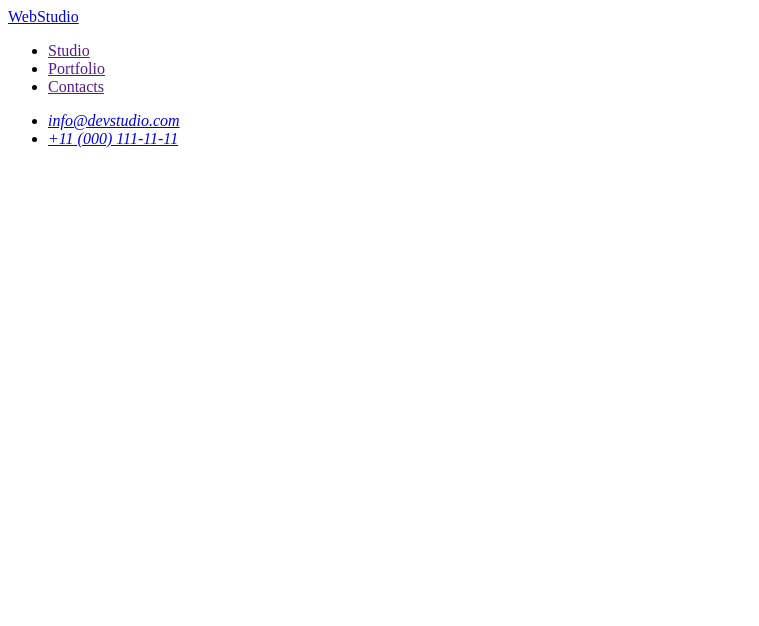
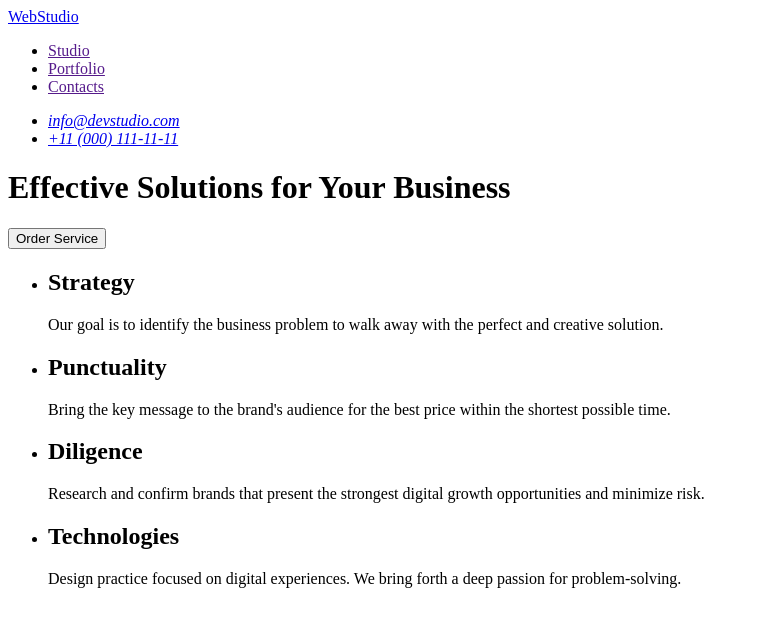
Before and after one commit to Nejdan4k/goit-markup-hw-01, a plain HTML site: page index.html in a window 1280 px wide. Shown: the whole page, without its empty margins (0-759 px from the left). Drawn offline with Linux system fonts and the light colour scheme.

Commit message:
add main

```diff
--- a/index.html
+++ b/index.html
@@ -23,5 +23,36 @@
         </ul>
     </address>
 </header>
+<main>
+    <h1>Effective Solutions for Your Business</h1>
+    <button type="button">Order Service</button>
+    <ul>
+        <li>
+            <h2>Strategy</h2>
+            <p>
+                Our goal is to identify the business
+                problem to walk away with the perfect and creative solution.
+            </p>
+        </li>
+        <li>
+            <h2>Punctuality</h2>
+            <p>
+                Bring the key message to the brand's audience for the best price within the shortest possible time.
+            </p>
+        </li>
+        <li>
+            <h2>Diligence</h2>
+            <p>
+                Research and confirm brands that present the strongest digital growth opportunities and minimize risk.
+            </p>
+        </li>
+        <li>
+            <h2>Technologies</h2>
+            <p>
+                Design practice focused on digital experiences. We bring forth a deep passion for problem-solving.
+            </p>
+        </li>
+    </ul>
+</main>
 </body>
 </html>
```
